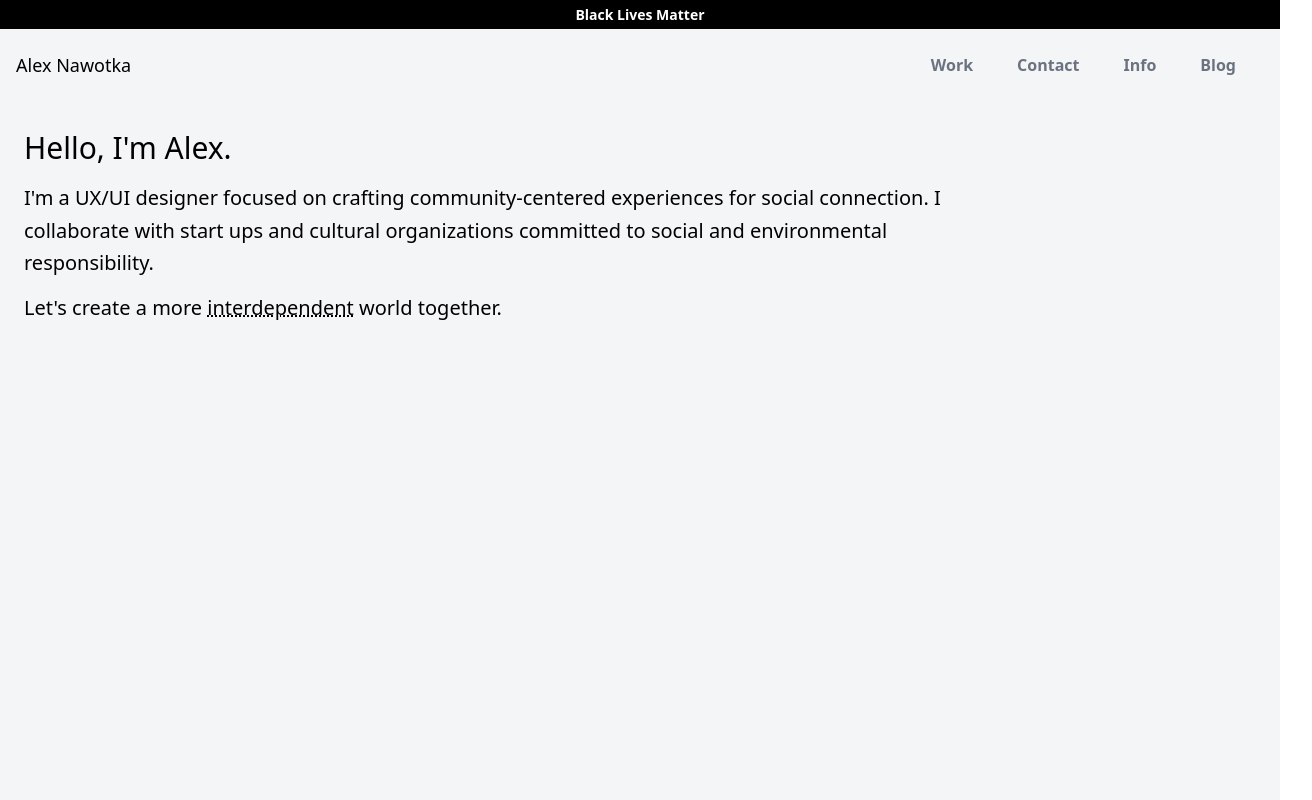
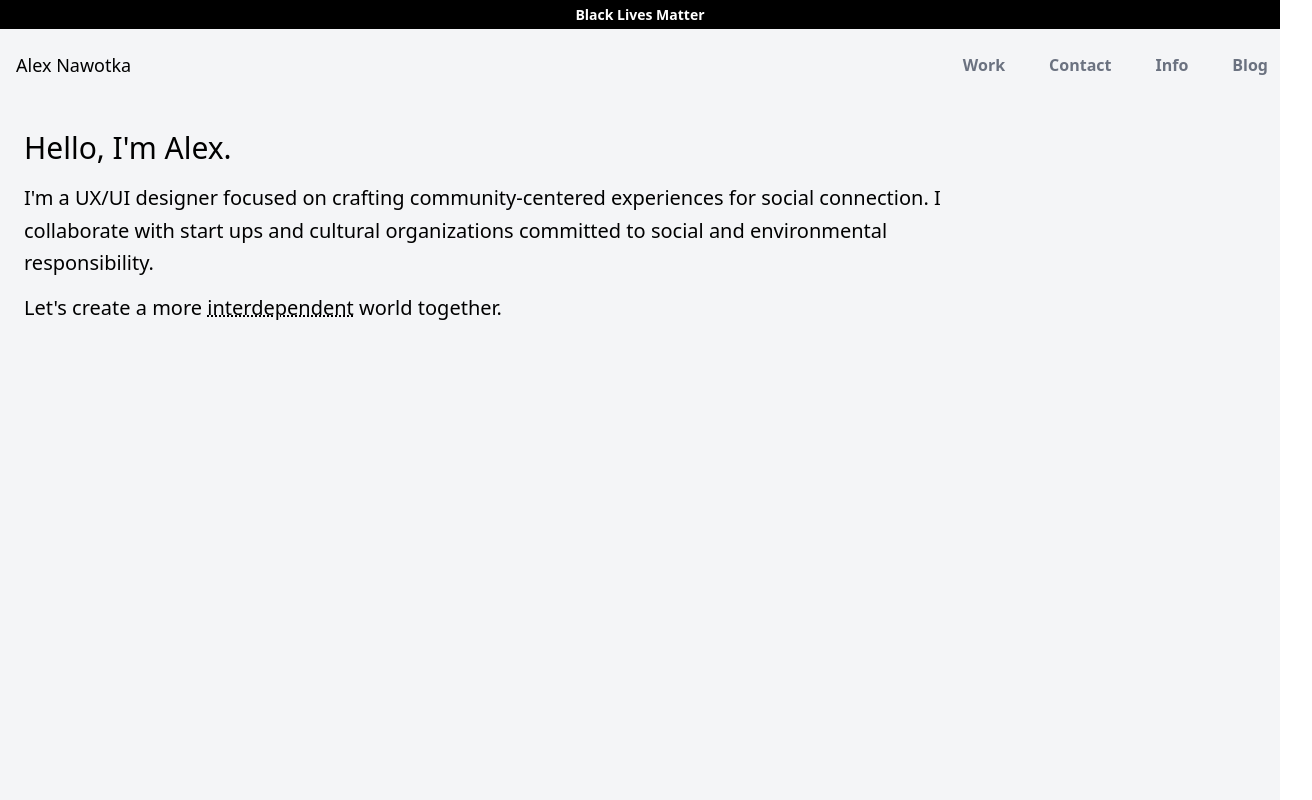
Before and after one commit to liminalfun/alexnawotka, an Eleventy site: page src/index.html in a window 1280 px wide. Shown: the top 800 px of the page, 1312 px wide, since content can reach past the window. Built offline with nearby package versions, Linux system fonts and the light colour scheme; Eleventy itself is replaced by a stand-in of ours; files that its build step writes are made by us from their sources.

Commit message:
navbar padding

```diff
--- a/src/_includes/partials/navbar.html
+++ b/src/_includes/partials/navbar.html
@@ -4,7 +4,7 @@
     </nav>
 </div>
 <div class="w-full sticky z-50 top-0 bg-gray-100">
-    <nav class="flex items-center justify-center lg:justify-between flex-wrap p-4 container mx-auto" x-data="{ isOpen: false }" @keydown.escape="isOpen = false">
+    <nav class="flex lg:box-content items-center justify-center lg:justify-between flex-wrap p-4 container mx-auto" x-data="{ isOpen: false }" @keydown.escape="isOpen = false">
         <!--Logo etc-->
         <div class="flex items-center">
             <a href="/" class="font-medium text-lg">
```
